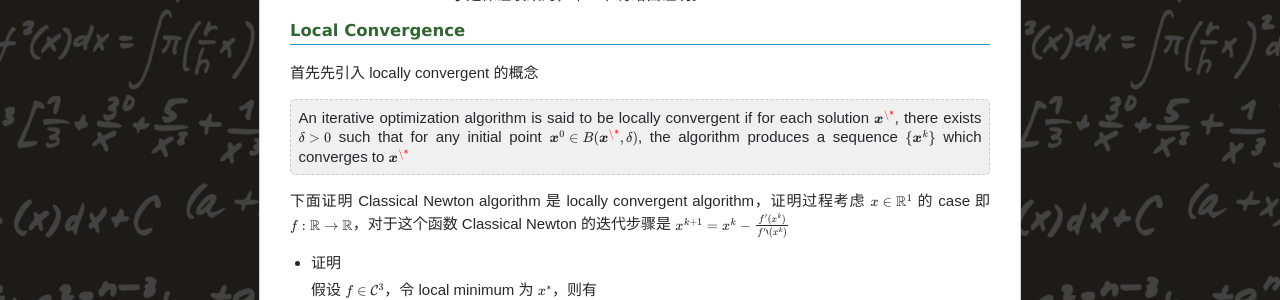
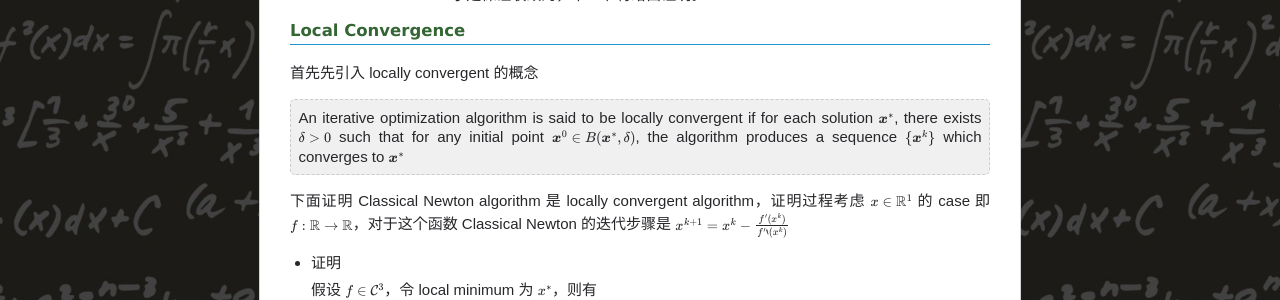
Before and after one commit to chenrushan/chenrushan.github.io, a Jekyll site: the page built from _posts/2014-07-05-NP-09-classical-newton.markdown, in a window 1280 px wide and 900 px high, scrolled down 2894 px. Shown: the part 150-450 px from the top of the window. Built offline with Jekyll 4.4.1, drawn with Linux system fonts in a browser that asks for light colours; Markdown is read by kramdown in place of the engine named in the settings; formulas are drawn with MathJax 3.

Commit message:
np-09 update

```diff
--- a/_posts/2014-07-05-NP-09-classical-newton.markdown
+++ b/_posts/2014-07-05-NP-09-classical-newton.markdown
@@ -82,7 +82,7 @@ $$\boldsymbol{x}^1 = \boldsymbol{x}^0 - H^{-1} (H\boldsymbol{x}^0 - \boldsymbol{
 首先先引入 locally convergent 的概念
 
 <blockquote>
-An iterative optimization algorithm is said to be locally convergent if for each solution $\boldsymbol{x}^\*$, there exists $\delta > 0$ such that for any initial point $\boldsymbol{x}^0 \in B(\boldsymbol{x}^\*, \delta)$, the algorithm produces a sequence $\{\boldsymbol{x}^k\}$ which converges to $\boldsymbol{x}^\*$
+An iterative optimization algorithm is said to be locally convergent if for each solution $\boldsymbol{x}^*$, there exists $\delta > 0$ such that for any initial point $\boldsymbol{x}^0 \in B(\boldsymbol{x}^*, \delta)$, the algorithm produces a sequence $\{\boldsymbol{x}^k\}$ which converges to $\boldsymbol{x}^*$
 </blockquote>
 
 下面证明 Classical Newton algorithm 是 locally convergent algorithm，证明过程考虑 $x \in \mathbb{R}^1$ 的 case 即 $f: \mathbb{R} \rightarrow \mathbb{R}$，对于这个函数 Classical Newton 的迭代步骤是 $x^{k+1} = x^k - \frac{f'(x^k)}{f''(x^k)}$
```
